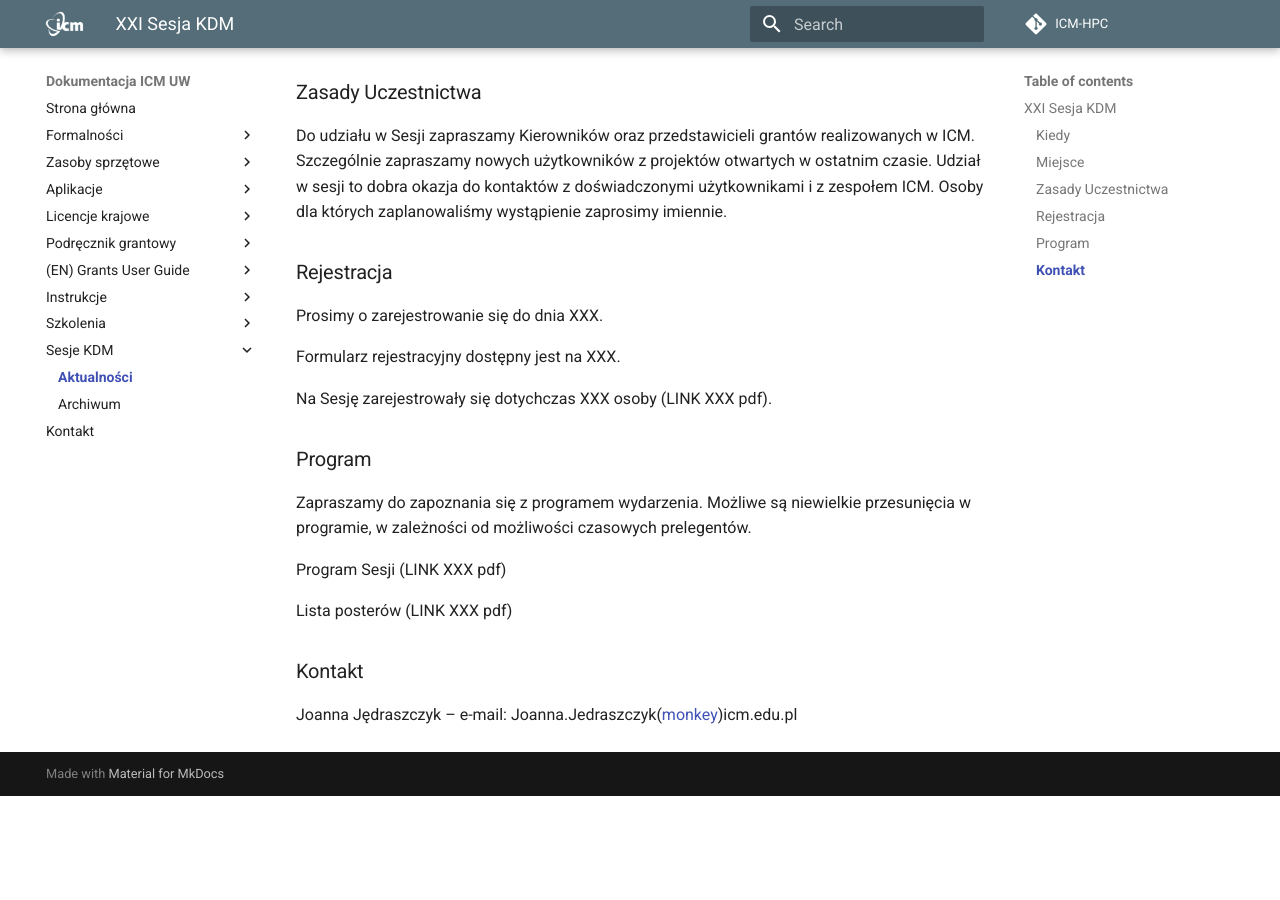
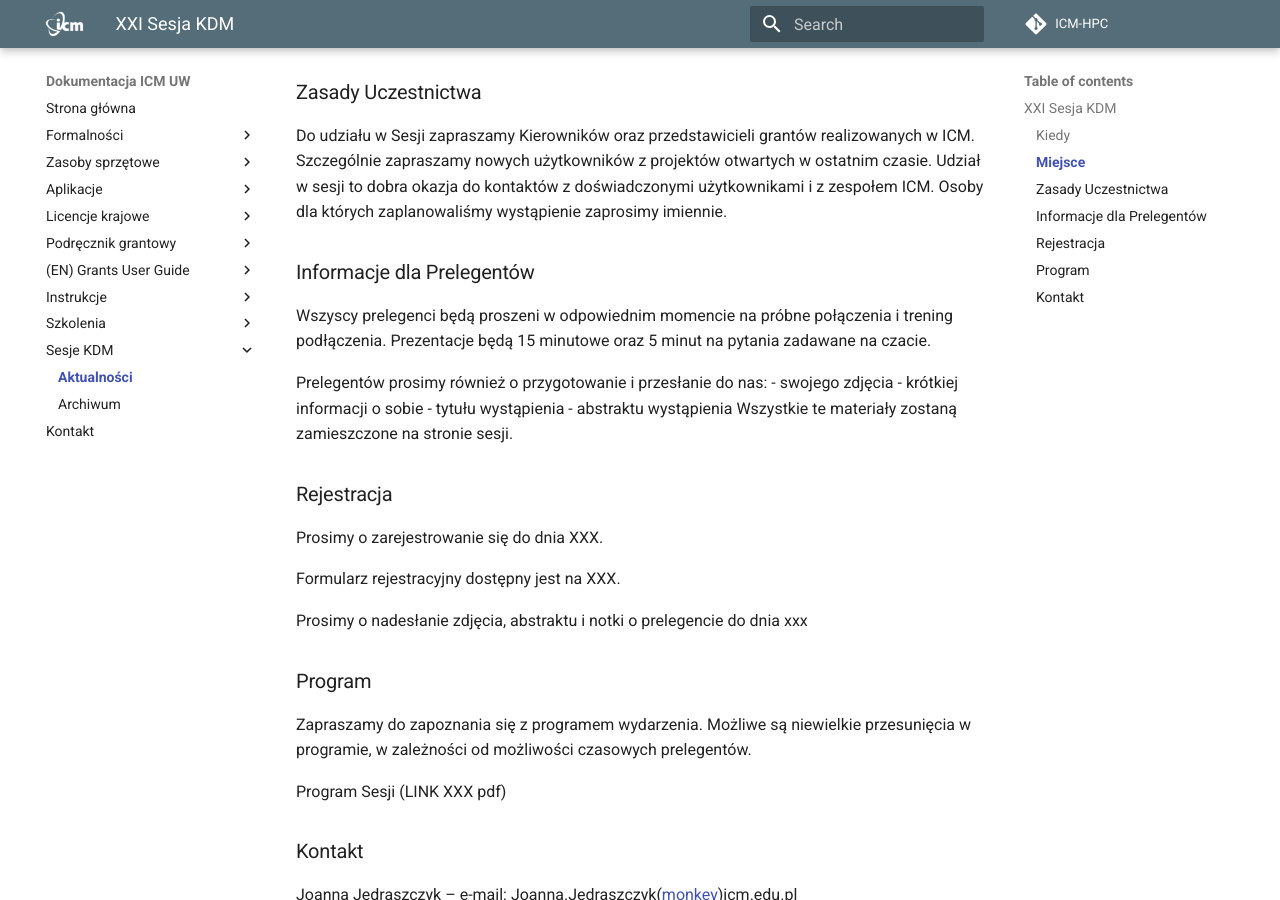
Before and after one commit to kubajal/hpc-docs, an MkDocs documentation site: the page built from docs/Sesje_KDM/aktualnosci.md, in a window 1280 px wide and 900 px high, scrolled down 774 px. Built offline with MkDocs 1.6.1 and Material for MkDocs 9.7.7, drawn with Linux system fonts in a browser that asks for light colours; before the commit the page ends 1570 px from its top, so only the background shows below that.

Commit message:
Update aktualnosci.md

```diff
--- a/docs/Sesje_KDM/aktualnosci.md
+++ b/docs/Sesje_KDM/aktualnosci.md
@@ -30,13 +30,26 @@ Szczególnie zapraszamy nowych użytkowników z projektów otwartych w ostatnim
 Udział w sesji to dobra okazja do kontaktów z doświadczonymi użytkownikami i z zespołem ICM.
 Osoby dla których zaplanowaliśmy wystąpienie zaprosimy imiennie.
 
+
+### Informacje dla Prelegentów
+Wszyscy prelegenci będą proszeni w odpowiednim momencie na próbne połączenia i trening podłączenia.
+Prezentacje będą 15 minutowe oraz 5 minut na pytania zadawane na czacie.
+
+Prelegentów prosimy również o przygotowanie i przesłanie do nas:
+- swojego zdjęcia
+- krótkiej informacji o sobie
+- tytułu wystąpienia
+- abstraktu wystąpienia
+Wszystkie te materiały zostaną zamieszczone na stronie sesji.
+
+
 ### Rejestracja
 
 Prosimy o zarejestrowanie się do dnia XXX.
 
 Formularz rejestracyjny dostępny jest na XXX.
 
-Na Sesję zarejestrowały się dotychczas XXX osoby (LINK XXX pdf).
+Prosimy o nadesłanie zdjęcia, abstraktu i notki o prelegencie do dnia xxx
 
 ### Program
 
@@ -45,8 +58,6 @@ Możliwe są niewielkie przesunięcia w programie, w zależności od możliwośc
 
 Program Sesji (LINK XXX pdf)
 
-Lista posterów (LINK XXX pdf)
-
 ### Kontakt
 
 Joanna Jędraszczyk – e-mail: Joanna.Jedraszczyk([monkey](https://en.wikipedia.org/wiki/At_sign#Names_in_other_languages))icm.edu.pl
```
